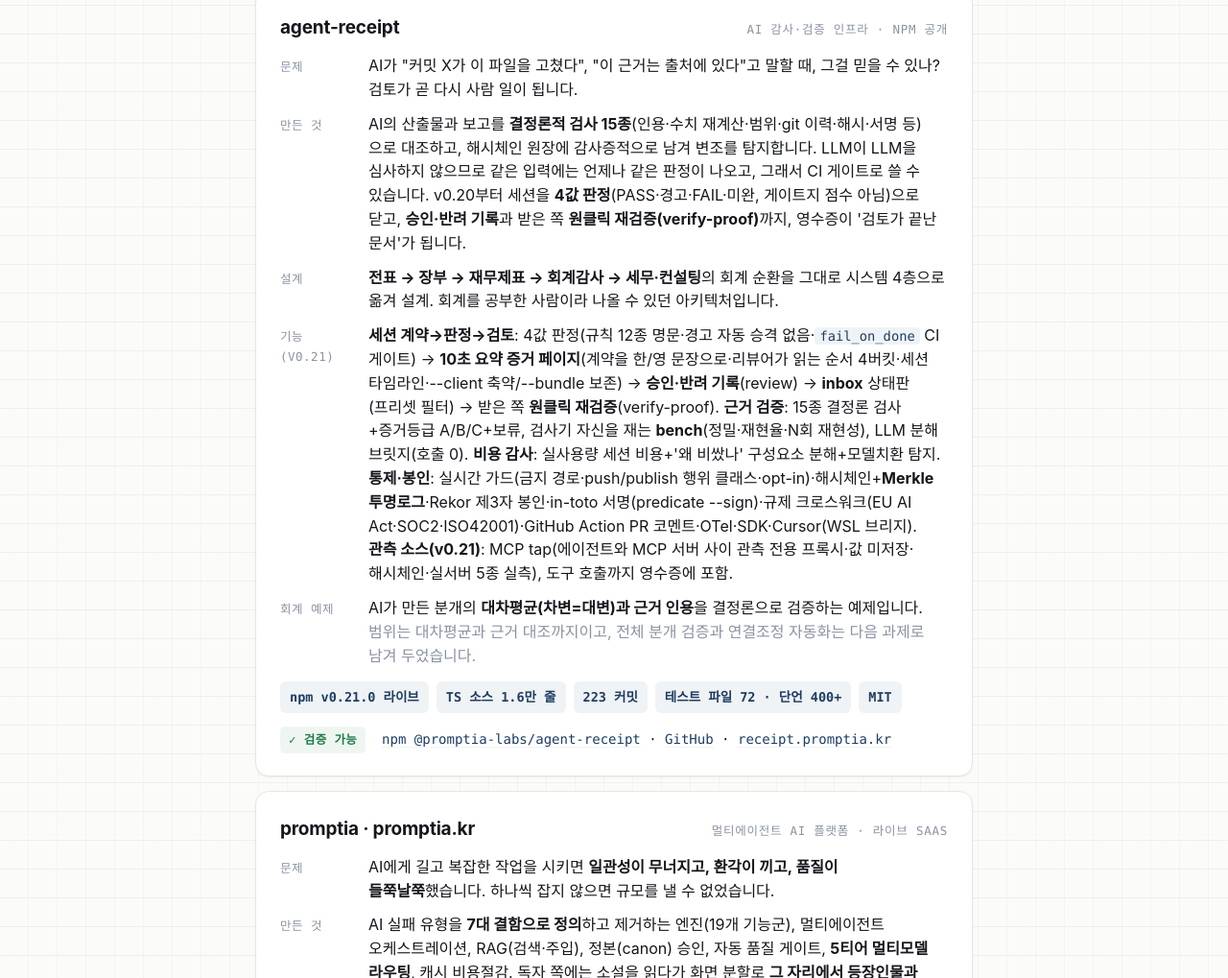
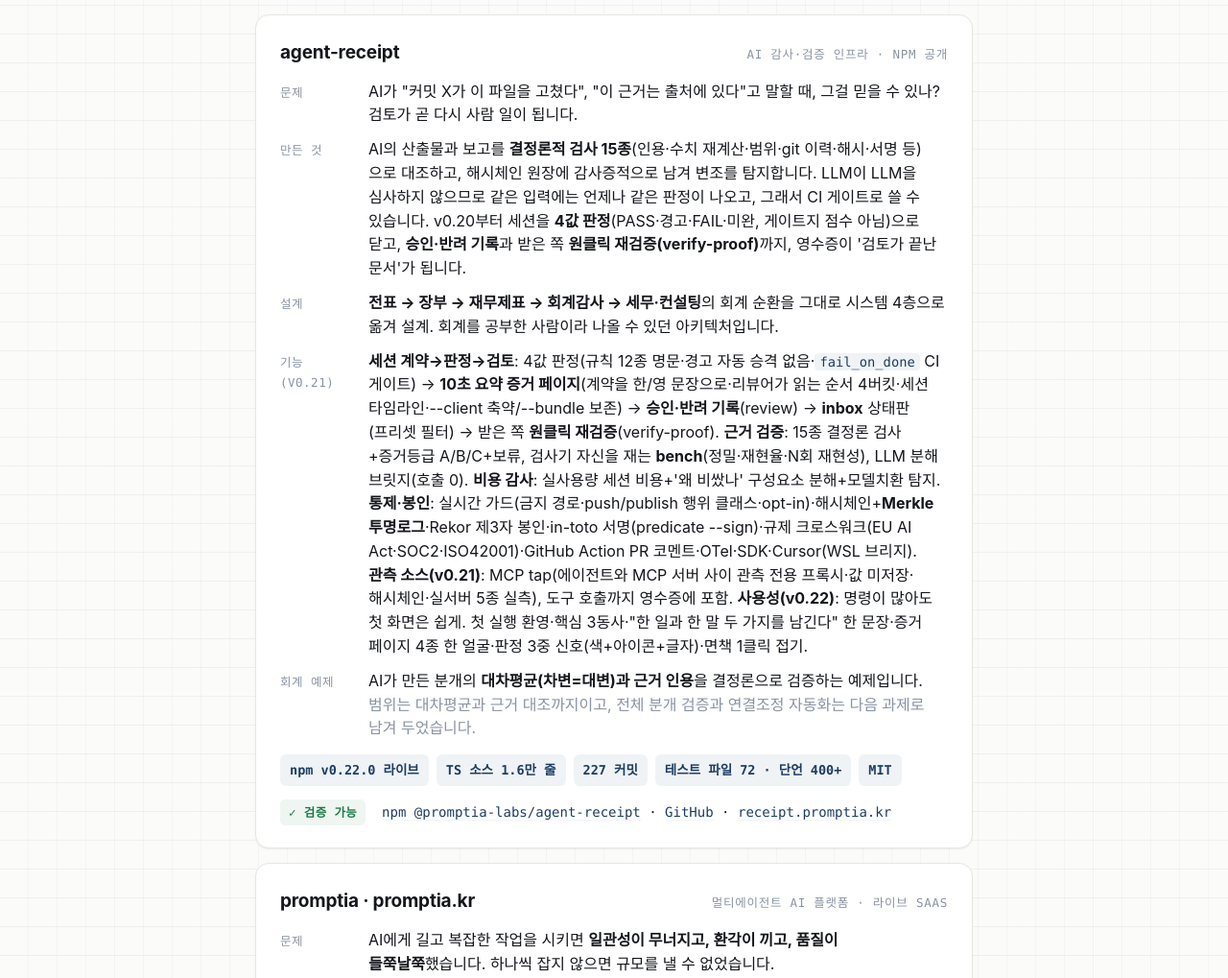
Before and after one commit to koscom2023-beep/hwang-portfolio, a plain HTML site: page index.html in a window 1280 px wide. Shown: the part 1374-2393 px from the top of the page at 96% size. Drawn offline with Linux system fonts and the light colour scheme.

Commit message:
portfolio: 히어로 매력화(베팅+결과 프레임) + agent-receipt 0.22.0/227커밋 + 사용성 한 줄
카피 회의: '하루 14시간 코딩'(노력 서사)→'자격증 대신 AI에 베팅·반년 만에 프로덕션 제품 다섯·넷은 라이브'(결과 서사). 수치 실측 갱신·사용성(v0.22) 한 줄. em dash 0.

```diff
--- a/index.html
+++ b/index.html
@@ -170,7 +170,7 @@
   <h1 class="reveal" style="animation-delay:.06s">회계를 아는 <span class="x">×</span> AI 시스템 빌더.</h1>
   <div class="hr-draw" aria-hidden="true"></div>
   <div class="thesis reveal" style="animation-delay:.16s">AI는 없는 걸 지어내고, “무엇을 고쳤다”는 보고조차 사실과 다릅니다. 저는 AI가 <b>한 일</b>과 <b>한 말</b>을 코드로 대조해, 사람이 <b>검증·판단·책임</b>질 수 있게 만듭니다.</div>
-  <p class="proofline reveal" style="animation-delay:.24s">공인회계사 2차 <b>네 과목</b>까지 붙은 뒤, 저는 시험을 접고 하루 14시간 코딩에 걸었습니다. 그 결과가 <b>혼자 끝까지 만든 제품 다섯 개</b>입니다.</p>
+  <p class="proofline reveal" style="animation-delay:.24s">공인회계사 2차 <b>네 과목</b>까지 붙은 그해, 저는 자격증 대신 AI에 걸기로 했습니다. 그 베팅의 결과가 반년 만에 <b>기획부터 결제·운영까지 혼자 끝낸 제품 다섯 개</b>, 그중 넷은 지금도 라이브입니다.</p>
   <div class="strip">
     <span class="chip"><span class="tick">✓</span> 공인회계사 1차 합격, 2차 4과목 합격</span>
     <span class="chip"><span class="tick">✓</span> 국민대 정보시스템학과<span style="color:var(--faint);margin-left:3px">(현 소프트웨어학부)</span></span>
@@ -204,9 +204,9 @@
     <div class="row"><span class="k">문제</span><span class="v">AI가 "커밋 X가 이 파일을 고쳤다", "이 근거는 출처에 있다"고 말할 때, 그걸 믿을 수 있나? 검토가 곧 다시 사람 일이 됩니다.</span></div>
     <div class="row"><span class="k">만든 것</span><span class="v">AI의 산출물과 보고를 <b>결정론적 검사 15종</b>(인용·수치 재계산·범위·git 이력·해시·서명 등)으로 대조하고, 해시체인 원장에 감사증적으로 남겨 변조를 탐지합니다. LLM이 LLM을 심사하지 않으므로 같은 입력에는 언제나 같은 판정이 나오고, 그래서 CI 게이트로 쓸 수 있습니다. v0.20부터 세션을 <b>4값 판정</b>(PASS·경고·FAIL·미완, 게이트지 점수 아님)으로 닫고, <b>승인·반려 기록</b>과 받은 쪽 <b>원클릭 재검증(verify-proof)</b>까지, 영수증이 '검토가 끝난 문서'가 됩니다.</span></div>
     <div class="row"><span class="k">설계</span><span class="v"><b>전표 → 장부 → 재무제표 → 회계감사 → 세무·컨설팅</b>의 회계 순환을 그대로 시스템 4층으로 옮겨 설계. 회계를 공부한 사람이라 나올 수 있던 아키텍처입니다.</span></div>
-    <div class="row"><span class="k">기능<br>(v0.21)</span><span class="v"><b>세션 계약→판정→검토</b>: 4값 판정(규칙 12종 명문·경고 자동 승격 없음·<code>fail_on_done</code> CI 게이트) → <b>10초 요약 증거 페이지</b>(계약을 한/영 문장으로·리뷰어가 읽는 순서 4버킷·세션 타임라인·--client 축약/--bundle 보존) → <b>승인·반려 기록</b>(review) → <b>inbox</b> 상태판(프리셋 필터) → 받은 쪽 <b>원클릭 재검증</b>(verify-proof). <b>근거 검증</b>: 15종 결정론 검사+증거등급 A/B/C+보류, 검사기 자신을 재는 <b>bench</b>(정밀·재현율·N회 재현성), LLM 분해 브릿지(호출 0). <b>비용 감사</b>: 실사용량 세션 비용+'왜 비쌌나' 구성요소 분해+모델치환 탐지. <b>통제·봉인</b>: 실시간 가드(금지 경로·push/publish 행위 클래스·opt-in)·해시체인+<b>Merkle 투명로그</b>·Rekor 제3자 봉인·in-toto 서명(predicate --sign)·규제 크로스워크(EU AI Act·SOC2·ISO42001)·GitHub Action PR 코멘트·OTel·SDK·Cursor(WSL 브리지). <b>관측 소스(v0.21)</b>: MCP tap(에이전트와 MCP 서버 사이 관측 전용 프록시·값 미저장·해시체인·실서버 5종 실측), 도구 호출까지 영수증에 포함.</span></div>
+    <div class="row"><span class="k">기능<br>(v0.21)</span><span class="v"><b>세션 계약→판정→검토</b>: 4값 판정(규칙 12종 명문·경고 자동 승격 없음·<code>fail_on_done</code> CI 게이트) → <b>10초 요약 증거 페이지</b>(계약을 한/영 문장으로·리뷰어가 읽는 순서 4버킷·세션 타임라인·--client 축약/--bundle 보존) → <b>승인·반려 기록</b>(review) → <b>inbox</b> 상태판(프리셋 필터) → 받은 쪽 <b>원클릭 재검증</b>(verify-proof). <b>근거 검증</b>: 15종 결정론 검사+증거등급 A/B/C+보류, 검사기 자신을 재는 <b>bench</b>(정밀·재현율·N회 재현성), LLM 분해 브릿지(호출 0). <b>비용 감사</b>: 실사용량 세션 비용+'왜 비쌌나' 구성요소 분해+모델치환 탐지. <b>통제·봉인</b>: 실시간 가드(금지 경로·push/publish 행위 클래스·opt-in)·해시체인+<b>Merkle 투명로그</b>·Rekor 제3자 봉인·in-toto 서명(predicate --sign)·규제 크로스워크(EU AI Act·SOC2·ISO42001)·GitHub Action PR 코멘트·OTel·SDK·Cursor(WSL 브리지). <b>관측 소스(v0.21)</b>: MCP tap(에이전트와 MCP 서버 사이 관측 전용 프록시·값 미저장·해시체인·실서버 5종 실측), 도구 호출까지 영수증에 포함. <b>사용성(v0.22)</b>: 명령이 많아도 첫 화면은 쉽게. 첫 실행 환영·핵심 3동사·"한 일과 한 말 두 가지를 남긴다" 한 문장·증거 페이지 4종 한 얼굴·판정 3중 신호(색+아이콘+글자)·면책 1클릭 접기.</span></div>
     <div class="row"><span class="k">회계 예제</span><span class="v">AI가 만든 분개의 <b>대차평균(차변=대변)과 근거 인용</b>을 결정론으로 검증하는 예제입니다. <span class="lim">범위는 대차평균과 근거 대조까지이고, 전체 분개 검증과 연결조정 자동화는 다음 과제로 남겨 두었습니다.</span></span></div>
-    <div class="metrics"><span class="metric">npm v0.21.0 라이브</span><span class="metric">TS 소스 1.6만 줄</span><span class="metric">223 커밋</span><span class="metric">테스트 파일 72 · 단언 400+</span><span class="metric">MIT</span></div>
+    <div class="metrics"><span class="metric">npm v0.22.0 라이브</span><span class="metric">TS 소스 1.6만 줄</span><span class="metric">227 커밋</span><span class="metric">테스트 파일 72 · 단언 400+</span><span class="metric">MIT</span></div>
     <div class="proof"><span class="verified">✓ 검증 가능</span> &nbsp;<a href="https://www.npmjs.com/package/@promptia-labs/agent-receipt">npm @promptia-labs/agent-receipt</a> · <a href="https://github.com/koscom2023-beep/agent-receipt">GitHub</a> · <a href="https://receipt.promptia.kr">receipt.promptia.kr</a></div>
   </div>
 
```
